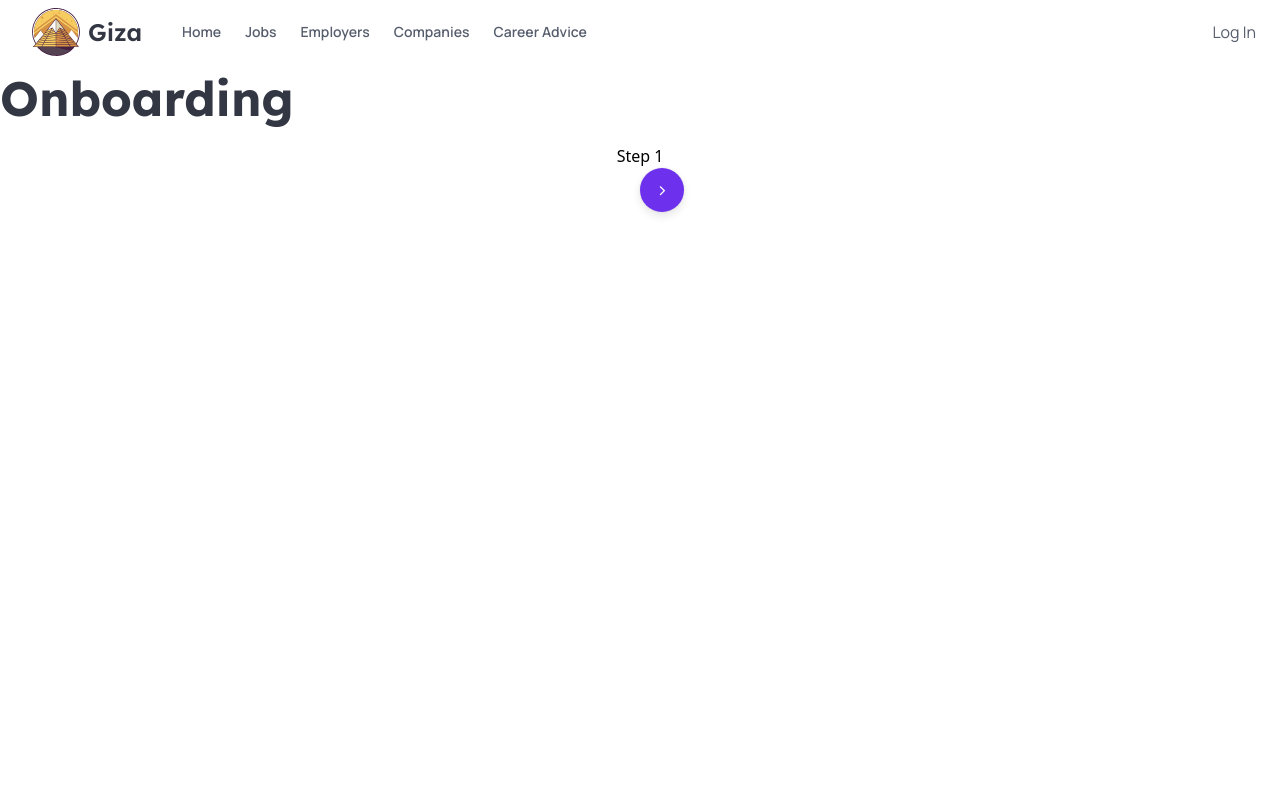
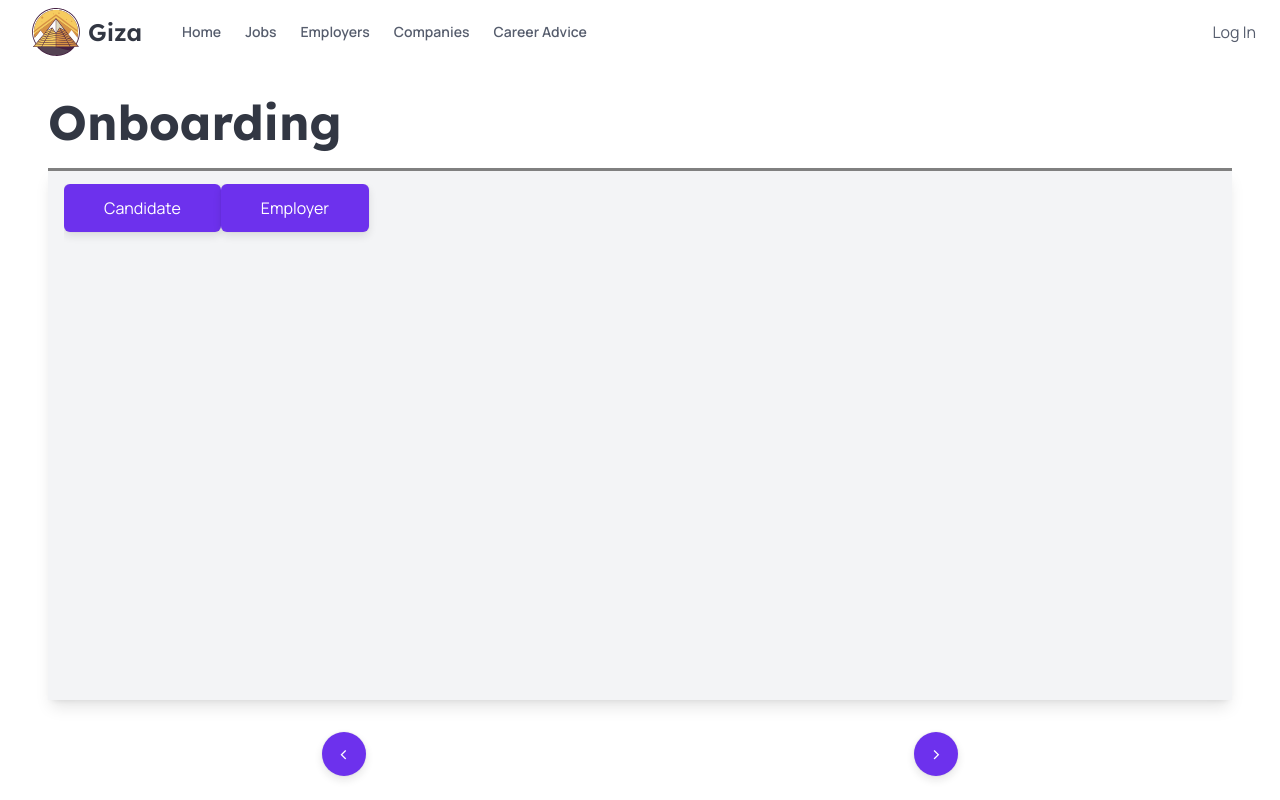
Before and after one commit to ValentinMarchessi/giza-next-client, a Next.js app: page /onboarding in a window 1280 px wide. Built offline with nearby package versions, Linux system fonts and the light colour scheme.

Commit message:
Add carousel to onboarding process

```diff
--- a/src/app/globals.css
+++ b/src/app/globals.css
@@ -22,7 +22,7 @@ main {
 }
 
 .container {
-  @apply bg-primary-100;
+  @apply bg-primary-100 drop-shadow-lg rounded-lg;
 }
 
 h1 {
@@ -56,7 +56,7 @@ button {
   @apply bg-primary-500 text-white font-normal text-base rounded-md shadow-m px-10 py-3 font-Manrope transition-all;
 }
 button:hover {
-  @apply bg-primary-500/80 cursor-pointer transform-gpu brightness-110;
+  @apply bg-primary-500/80 shadow-md shadow-primary-300 cursor-pointer brightness-110;
 }
 
 button:active {
@@ -69,9 +69,53 @@ button:active {
 
 input,
 select {
-  @apply p-3 text-base font-normal bg-white rounded-lg outline-none transition-all;
+  @apply p-3 text-base font-normal bg-white rounded-lg outline-none transition-all shadow-sm;
 }
 
 input:disabled {
   @apply text-neutral-400 bg-white;
 }
+
+.carousel {
+  @apply flex gap-6 overflow-x-auto snap-x snap-mandatory scroll-smooth;
+}
+.carousel > .carousel-item {
+  @apply w-full flex-shrink-0 transition-opacity duration-500 ease-in-out;
+  scroll-snap-align: start;
+  user-select: none;
+}
+
+.no-scrollbar::-webkit-scrollbar-track {
+  @apply hidden;
+}
+
+.no-scrollbar::-webkit-scrollbar-button {
+  @apply hidden;
+}
+
+.no-scrollbar::-webkit-scrollbar {
+  @apply hidden;
+}
+
+.scrollbar-top {
+  transform: rotateX(180deg);
+}
+
+.scrollbar-top > * {
+  transform: rotateX(180deg);
+}
+.custom-scrollbar::-webkit-scrollbar {
+  @apply h-1;
+}
+.custom-scrollbar::-webkit-scrollbar-track {
+  @apply rounded-full;
+}
+
+.custom-scrollbar::-webkit-scrollbar-thumb {
+  @apply bg-gradient-to-r from-primary-200 to-primary-850 rounded-full;
+  transform: scaleX(2);
+}
+
+::-webkit-progress-value {
+  @apply bg-gradient-to-r from-primary-200 to-primary-850;
+}
--- a/src/app/layout.tsx
+++ b/src/app/layout.tsx
@@ -1,7 +1,8 @@
 import type { Metadata } from "next";
 import { Manrope, Lexend, Roboto } from "next/font/google";
 import "./globals.css";
-import Navbar from "./components/Navbar";
+import Navbar from "../components/Navbar";
+import Head from "next/head";
 
 const lexend = Lexend({
   weight: "variable",
@@ -37,6 +38,9 @@ export default function RootLayout({ children }: Readonly<Props>) {
       lang="en"
       className={`${lexend.variable} ${manrope.variable} ${roboto.variable}`}
     >
+      <Head>
+        <meta name="viewport" content="width=device-width, initial-scale=1.0" />
+      </Head>
       <body>
         <Navbar />
         {children}
--- a/src/app/onboarding/components/OnboardingForm.tsx
+++ b/src/app/onboarding/components/OnboardingForm.tsx
@@ -1,6 +1,11 @@
 "use client";
 
 import { useCallback, useMemo, useState } from "react";
+import { SignUpSchema, signUpSchema } from "@/schemas";
+import { useForm } from "react-hook-form";
+import { yupResolver } from "@hookform/resolvers/yup";
+import { Role } from "@/types/enums";
+import useCarousel from "@/hooks/useCarousel";
 
 export default function OnboardingForm() {
   /*
@@ -9,38 +14,82 @@ export default function OnboardingForm() {
   2. Ask wether the user is a candidate or an employer
   3. Ask for further identifying information depending on the previous answer
   */
+  const { handleSubmit, setValue } = useForm<SignUpSchema>({
+    resolver: yupResolver(signUpSchema),
+  });
+  const {
+    carouselRef,
+    ScrollHandlers,
+    percentage,
+    scrollLeft,
+    scrollRight,
+    scrollLeftDisabled,
+    scrollRightDisabled,
+  } = useCarousel();
 
   const steps = useMemo(
     () => [
-      <div key="step-1">Step 1</div>,
+      <div key="step-1">
+        <button type="button" onClick={() => setValue("role", Role.Candidate)}>
+          Candidate
+        </button>
+        <button type="button" onClick={() => setValue("role", Role.Company)}>
+          Employer
+        </button>
+      </div>,
       <div key="step-2">Step 2</div>,
       <div key="step-3">Step 3</div>,
+      <div key="step-4">Step 4</div>,
     ],
-    []
+    [setValue]
   );
-  const [step, setStep] = useState(0);
-  const prevStep = useCallback(() => setStep((s) => s - 1), [setStep]);
-  const nextStep = useCallback(() => setStep((s) => s + 1), [setStep]);
+
+  const scrollButtonClassName =
+    "disabled:opacity-0 disabled:pointer-events-none select-none rounded-full text-xl p-2 aspect-square max-h-[50px]";
 
   return (
-    <div className="flex flex-col items-center">
-      {steps[step]}
-      <div className="grid grid-cols-2">
+    <>
+      <div className="grid relative bg-neutral-200 shadow-lg flex-grow">
+        {/* <form className="container">{steps[step]}</form> */}
+        <progress
+          className="h-[3px] absolute w-full z-0 bg-gradient-to-r"
+          value={percentage * 100}
+          max={100}
+        >
+          {percentage * 100}%
+        </progress>
+        <div
+          ref={carouselRef}
+          {...ScrollHandlers}
+          className="carousel no-scrollbar h-full m-4"
+        >
+          {steps.map((element, index) => (
+            <div
+              key={index}
+              id={`carousel-item-${index}`}
+              className="carousel-item"
+            >
+              {element}
+            </div>
+          ))}
+        </div>
+      </div>
+      <div className="mt-8 grid grid-cols-2 w-full justify-items-center">
         <button
-          onClick={prevStep}
-          disabled={step <= 0}
-          className="disabled:opacity-0 disabled:pointer-events-none select-none rounded-full text-xl p-2 aspect-square"
+          onClick={scrollLeft}
+          disabled={scrollLeftDisabled}
+          className={scrollButtonClassName}
         >
           {"<"}
         </button>
         <button
-          onClick={nextStep}
-          disabled={step >= steps.length - 1}
-          className="disabled:opacity-0 disabled:pointer-events-none select-none rounded-full text-xl p-2 aspect-square"
+          onClick={scrollRight}
+          disabled={scrollRightDisabled}
+          className={scrollButtonClassName}
         >
           {">"}
         </button>
       </div>
-    </div>
+    </>
   );
 }
--- a/src/app/onboarding/page.tsx
+++ b/src/app/onboarding/page.tsx
@@ -2,7 +2,7 @@ import OnboardingForm from "./components/OnboardingForm";
 
 export default async function Onboarding() {
   return (
-    <main id="onboarding">
+    <main id="onboarding" className="mx-12 my-6 flex flex-col grow">
       <h1>Onboarding</h1>
       <OnboardingForm />
     </main>
--- a/src/app/signup/components/LogInForm.tsx
+++ b/src/app/signup/components/LogInForm.tsx
@@ -3,7 +3,7 @@
 import { yupResolver } from "@hookform/resolvers/yup";
 import Link from "next/link";
 import { SubmitHandler, useForm } from "react-hook-form";
-import { LogInSchema, logInSchema } from "../schemas";
+import { LogInSchema, logInSchema } from "../../../schemas";
 
 export default function LogInForm() {
   const {
--- a/src/app/signup/schemas/index.ts
+++ /dev/null
@@ -1,8 +0,0 @@
-import * as yup from "yup";
-
-export const logInSchema = yup.object({
-  email: yup.string().required(),
-  password: yup.string().required(),
-});
-
-export type LogInSchema = yup.InferType<typeof logInSchema>;
--- /dev/null
+++ b/src/components/Carousel.tsx
@@ -0,0 +1,63 @@
+// import { ArrowBackIos, ArrowForwardIos } from "@mui/icons-material";
+import "./Carousel.css";
+import useCarousel from "@/hooks/useCarousel";
+import ArrowBackIos from "@mui/icons-material/ArrowBackIos";
+import ArrowForwardIos from "@mui/icons-material/ArrowForwardIos";
+
+interface Props {
+  children: React.ReactNode[];
+  onLeftScroll?: () => void;
+  onRightScroll?: () => void;
+}
+
+export default function Carousel({ children }: Props) {
+  const { carouselRef, ScrollHandlers, percentage, scrollLeft, scrollRight } =
+    useCarousel();
+
+  return (
+    <>
+      <div className="grid relative w-full h-full">
+        <progress
+          className="h-[3px] absolute w-full z-0 bg-gradient-to-r"
+          value={percentage * 100}
+          max={100}
+        >
+          {percentage * 100}%
+        </progress>
+        <div
+          ref={carouselRef}
+          {...ScrollHandlers}
+          className="carousel no-scrollbar h-full pb-4"
+        >
+          {children.map((element, index) => (
+            <div
+              key={index}
+              id={`carousel-item-${index}`}
+              className="carousel-item"
+            >
+              {element}
+            </div>
+          ))}
+        </div>
+        {percentage > 0 && (
+          <button
+            type="button"
+            className="box-content !text-white !bg-none absolute left-2 top-1/2 -translate-y-1/2"
+            onClick={scrollLeft}
+          >
+            <ArrowBackIos />
+          </button>
+        )}
+        {percentage < 1 && (
+          <button
+            type="button"
+            className="box-content !text-white !bg-none absolute right-2 top-1/2 -translate-y-1/2"
+            onClick={scrollRight}
+          >
+            <ArrowForwardIos />
+          </button>
+        )}
+      </div>
+    </>
+  );
+}
--- /dev/null
+++ b/src/hooks/useCarousel.tsx
@@ -0,0 +1,75 @@
+import { useCallback, useMemo, useRef, useState } from "react";
+
+export default function useCarousel() {
+  const carouselRef = useRef<HTMLDivElement | null>(null);
+  const [isDragging, setIsDragging] = useState(false);
+  const [percentage, setPercentage] = useState(0);
+
+  const scrollLeft = useCallback(() => {
+    if (!carouselRef.current) return;
+    carouselRef.current.scrollBy({
+      left: -carouselRef.current.offsetWidth,
+      behavior: "smooth",
+    });
+  }, []);
+
+  const scrollLeftDisabled = useMemo(
+    () =>
+      Boolean(
+        carouselRef.current?.children.length &&
+          percentage + 0.001 <= 1 / (carouselRef.current?.children.length - 1)
+      ),
+    [percentage]
+  );
+  const scrollRightDisabled = useMemo(
+    () =>
+      Boolean(
+        carouselRef.current?.children.length &&
+          percentage - 0.001 >= 1 - 1 / (carouselRef.current?.children.length - 1)
+      ),
+    [percentage]
+  );
+
+  const scrollRight = useCallback(() => {
+    if (!carouselRef.current) return;
+    carouselRef.current.scrollBy({
+      left: carouselRef.current.offsetWidth,
+      behavior: "smooth",
+    });
+  }, []);
+
+  const ScrollHandlers = {
+    onMouseDown: () => {
+      setIsDragging(true);
+    },
+    onMouseMove: (e: React.MouseEvent<HTMLDivElement, MouseEvent>) => {
+      if (!isDragging) return;
+      const { movementX } = e;
+      if (movementX < 0) {
+        scrollRight();
+      } else if (movementX > 0) {
+        scrollLeft();
+      }
+    },
+    onMouseUp: () => {
+      setIsDragging(false);
+    },
+    onMouseLeave: () => {
+      setIsDragging(false);
+    },
+    onScroll: (e: React.UIEvent<HTMLDivElement, UIEvent>) => {
+      const { scrollLeft, scrollWidth, offsetWidth } = e.currentTarget;
+      setPercentage(scrollLeft / (scrollWidth - offsetWidth));
+    },
+  };
+
+  return {
+    carouselRef,
+    ScrollHandlers,
+    scrollLeft,
+    scrollRight,
+    percentage,
+    scrollLeftDisabled,
+    scrollRightDisabled,
+  };
+}
--- /dev/null
+++ b/src/schemas/index.ts
@@ -0,0 +1,19 @@
+import { Role } from "@/types/enums";
+import * as yup from "yup";
+
+export const signUpSchema = yup.object({
+  email: yup.string().email().required(),
+  password: yup.string().required(),
+  firstName: yup.string().required(),
+  lastName: yup.string().required(),
+  role: yup.string().oneOf([Role.Candidate, Role.Company]),
+});
+
+export type SignUpSchema = yup.InferType<typeof signUpSchema>;
+
+export const logInSchema = yup.object({
+  email: yup.string().required(),
+  password: yup.string().required(),
+});
+
+export type LogInSchema = yup.InferType<typeof logInSchema>;
--- /dev/null
+++ b/src/types/enums.ts
@@ -0,0 +1,4 @@
+export enum Role {
+  Candidate = "candidate",
+  Company = "company",
+}
```
Also changed, not shown: src/components/Navbar.tsx (renamed from src/app/components/Navbar.tsx).
